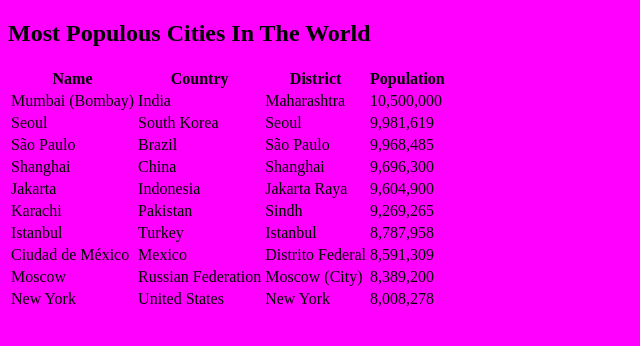
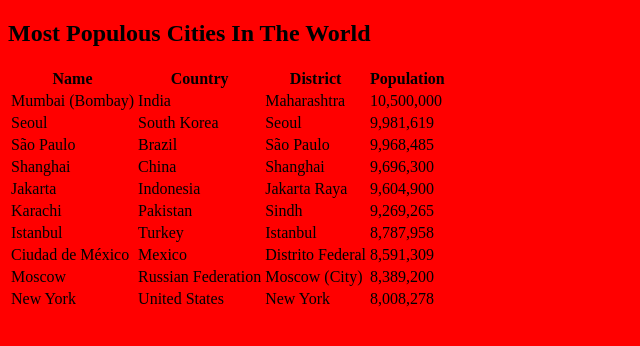
Before and after one commit to saurabhbahl19/nginxphpmysqlDemo, a PHP site: page / in a window 1280 px wide. Shown: the top 346 px of the page, without its empty margins (0-640 px from the left). Run offline with PHP 8.4, Linux system fonts and the light colour scheme; data comes from the database, SQL or seed files in the repository.

Commit message:
new back colwor

```diff
--- a/app/index.php
+++ b/app/index.php
@@ -20,7 +20,7 @@
     <meta charset="UTF-8">
     <title>Saurabh you Rock!</title>
 </head>
-<body style="background-color:#FF00FF;">
+<body style="background-color:#FF0000;">
     <h2>Most Populous Cities In The World</h2>
     <table>
     <thead>
```
